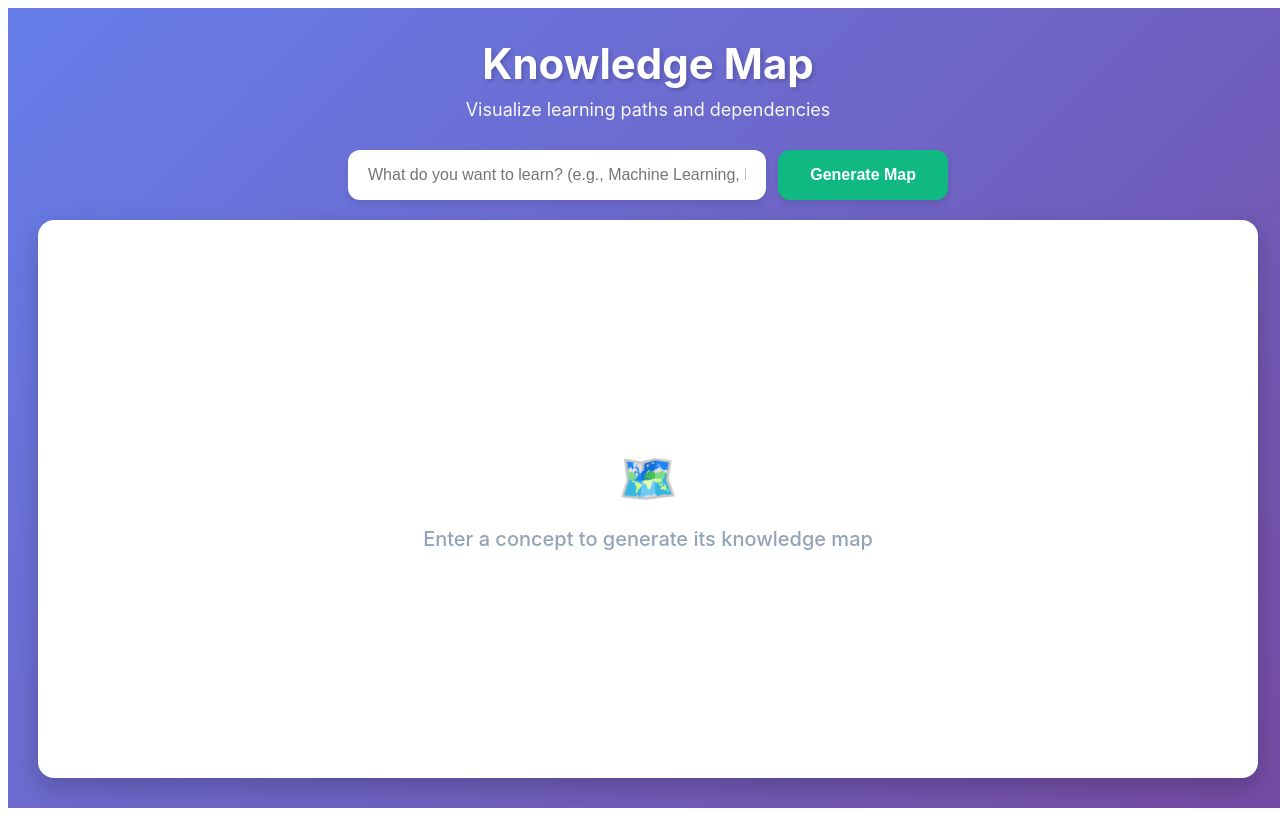
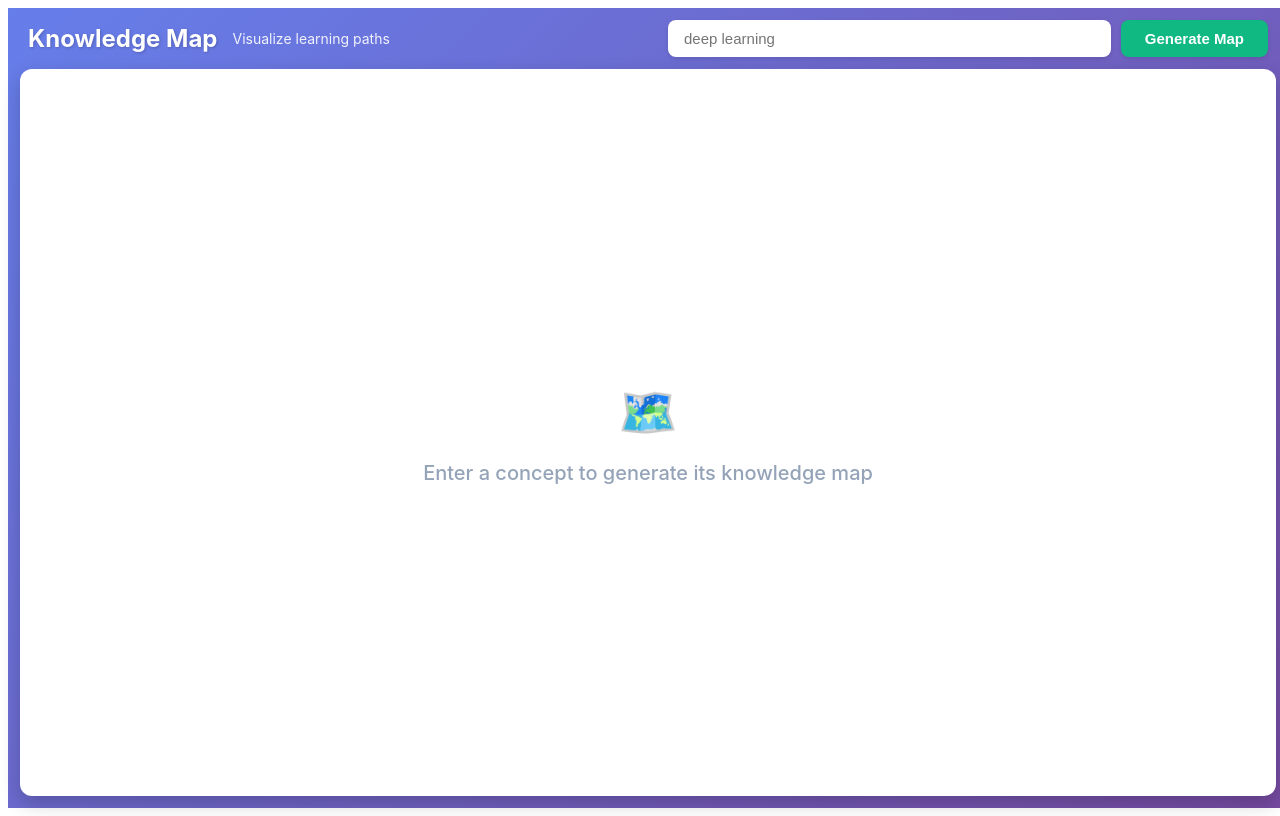
Before and after one commit to zhangyaobit/km, a React (Create React App) app in the folder frontend/: page / in a window 1280 px wide. Built offline with nearby package versions, Linux system fonts and the light colour scheme.

Commit message:
update to compact header

```diff
--- a/frontend/src/App.js
+++ b/frontend/src/App.js
@@ -258,55 +258,57 @@ function App() {
       background: 'linear-gradient(135deg, #667eea 0%, #764ba2 100%)',
       fontFamily: '-apple-system, BlinkMacSystemFont, "Segoe UI", Roboto, sans-serif'
     }}>
-      {/* Header */}
+      {/* Compact Header with Search */}
       <div style={{
-        padding: '30px',
-        textAlign: 'center',
+        padding: '12px 20px',
+        display: 'flex',
+        alignItems: 'center',
+        justifyContent: 'space-between',
+        gap: '20px',
         color: 'white'
       }}>
+        {/* Title Section */}
+        <div style={{ display: 'flex', alignItems: 'center', gap: '15px', minWidth: '0' }}>
           <h1 style={{
-          margin: '0 0 10px 0',
-          fontSize: '42px',
+            margin: 0,
+            fontSize: '24px',
             fontWeight: '700',
-          textShadow: '2px 2px 4px rgba(0,0,0,0.2)'
+            textShadow: '1px 1px 3px rgba(0,0,0,0.2)',
+            whiteSpace: 'nowrap'
           }}>
             Knowledge Map
           </h1>
-        <p style={{
-          margin: '0',
-          fontSize: '18px',
-          opacity: 0.95
+          <span style={{
+            fontSize: '14px',
+            opacity: 0.9,
+            whiteSpace: 'nowrap',
+            display: window.innerWidth < 768 ? 'none' : 'inline'
           }}>
-          Visualize learning paths and dependencies
-        </p>
+            Visualize learning paths
+          </span>
         </div>
 
         {/* Search Form */}
-      <div style={{
-        padding: '0 30px 20px',
-        display: 'flex',
-        justifyContent: 'center'
-      }}>
         <form onSubmit={handleSubmit} style={{
           display: 'flex',
-          gap: '12px',
-          maxWidth: '600px',
-          width: '100%'
+          gap: '10px',
+          flex: 1,
+          maxWidth: '600px'
         }}>
           <input
             type="text"
             value={concept}
             onChange={(e) => setConcept(e.target.value)}
-            placeholder="What do you want to learn? (e.g., Machine Learning, React, Quantum Physics)"
+            placeholder="deep learning"
             disabled={loading}
             style={{
               flex: 1,
-              padding: '16px 20px',
-              fontSize: '16px',
+              padding: '10px 16px',
+              fontSize: '15px',
               border: 'none',
-              borderRadius: '12px',
+              borderRadius: '8px',
               outline: 'none',
-              boxShadow: '0 4px 6px rgba(0,0,0,0.1)',
+              boxShadow: '0 2px 4px rgba(0,0,0,0.1)',
               transition: 'all 0.3s ease'
             }}
           />
@@ -314,17 +316,17 @@ function App() {
             type="submit"
             disabled={loading}
             style={{
-              padding: '16px 32px',
-              fontSize: '16px',
+              padding: '10px 24px',
+              fontSize: '15px',
               fontWeight: '600',
               background: loading ? '#94a3b8' : '#10b981',
               color: 'white',
               border: 'none',
-              borderRadius: '12px',
+              borderRadius: '8px',
               cursor: loading ? 'not-allowed' : 'pointer',
-              boxShadow: '0 4px 6px rgba(0,0,0,0.1)',
+              boxShadow: '0 2px 4px rgba(0,0,0,0.1)',
               transition: 'all 0.3s ease',
-              minWidth: '140px'
+              whiteSpace: 'nowrap'
             }}
           >
             {loading ? 'Generating...' : 'Generate Map'}
@@ -335,16 +337,17 @@ function App() {
       {/* Error Message */}
       {error && (
         <div style={{
-          padding: '15px 30px',
+          padding: '0 20px 10px',
           textAlign: 'center'
         }}>
           <div style={{
             background: '#fee2e2',
             color: '#991b1b',
-            padding: '12px 20px',
-            borderRadius: '8px',
+            padding: '8px 16px',
+            borderRadius: '6px',
             display: 'inline-block',
-            fontWeight: '500'
+            fontWeight: '500',
+            fontSize: '14px'
           }}>
             {error}
           </div>
@@ -354,10 +357,10 @@ function App() {
       {/* Visualization Area */}
       <div style={{
         flex: 1,
-        margin: '0 30px 30px',
+        margin: '0 12px 12px',
         background: 'white',
-        borderRadius: '16px',
-        boxShadow: '0 10px 25px rgba(0,0,0,0.2)',
+        borderRadius: '12px',
+        boxShadow: '0 8px 20px rgba(0,0,0,0.2)',
         overflow: 'hidden',
         position: 'relative'
       }}>
```
Lines whose indentation alone changed are shown as unchanged.
